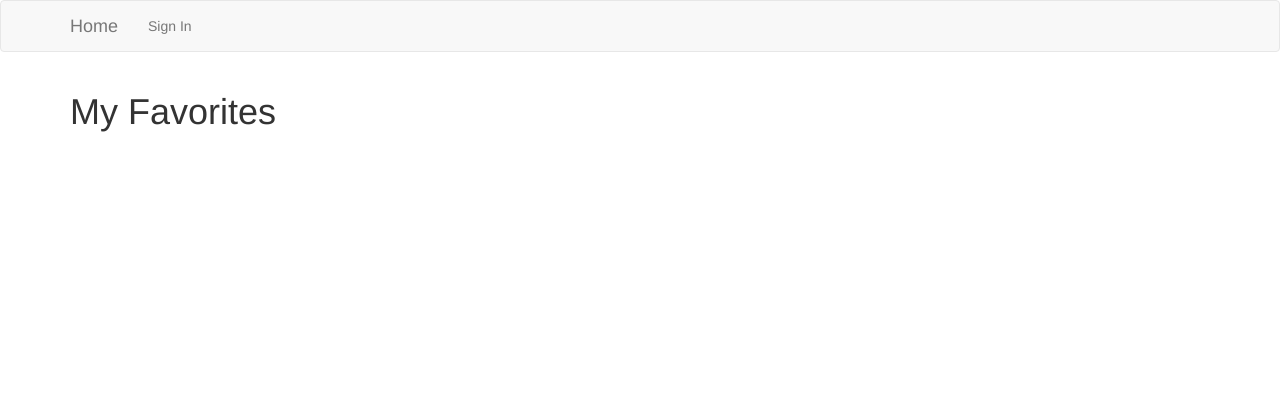
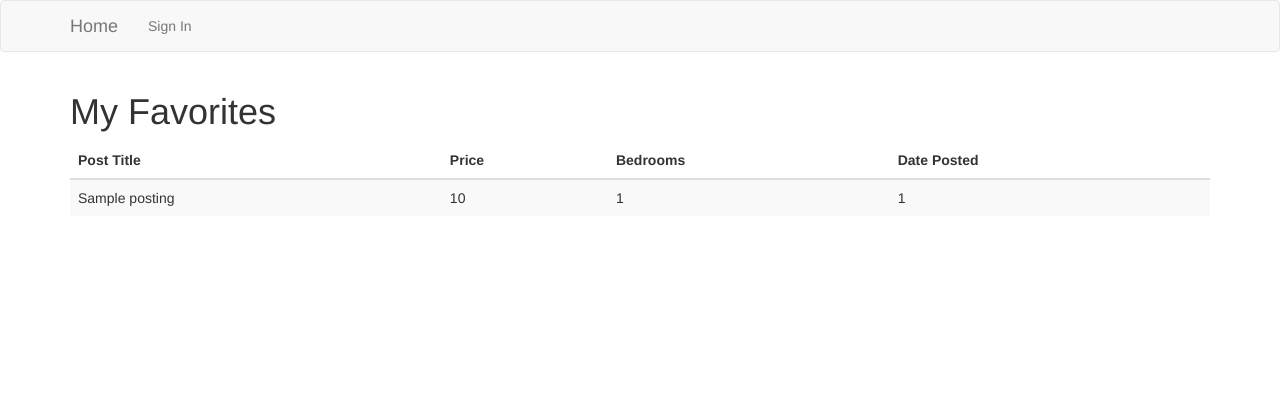
Before and after one commit to andaley/homesoon, a Flask app: template templates/favorites.html in a window 1280 px wide. Shown: the top 420 px of the page. Run offline with Flask 2, Linux system fonts and the light colour scheme; the template is opened without the code that fills it: values that come from a table or form of the project are taken from there, others are empty; tables that the repository leaves empty hold one stand-in row (values such as "Sample post"); some libraries are stand-ins or nearby versions.

Commit message:
display favorites as table on favorite page

```diff
--- a/server.py
+++ b/server.py
@@ -78,11 +78,14 @@
     return redirect('/')
 
 
-@app.route('/favorites')
+@app.route('/favorites/')
 def show_favorites():
     """Display favorites page."""
 
-    return render_template('favorites.html')
+    # return list of apartment objects
+    user_favorites = Posting.query.join(Favorite).filter(Favorite.user_id == session['id']).all()
+
+    return render_template('favorites.html', favorites=user_favorites)
 
 
 #### Search for apartments ####
--- a/templates/favorites.html
+++ b/templates/favorites.html
@@ -7,6 +7,27 @@
 <div class="row">
   <div class="container">
     <h1>My Favorites</h1>
+    <table class="table table-striped">
+        <thead>
+        <tr>
+            <th>Post Title</th>
+            <th>Price</th>
+            <th>Bedrooms</th>
+            <th>Date Posted</th>
+        </tr>
+        </thead>
+
+        <tbody>
+            {% for posting in favorites %}
+                <tr>
+                    <td>{{posting.title}}</td>
+                    <td>{{posting.price}}</td>
+                    <td>{{posting.bedrooms}}</td>
+                    <td>{{posting.date_posted}}</td>
+                </tr>
+            {% endfor %}
+        </tbody>
+    </table>
 
   </div>
 </div>
```
